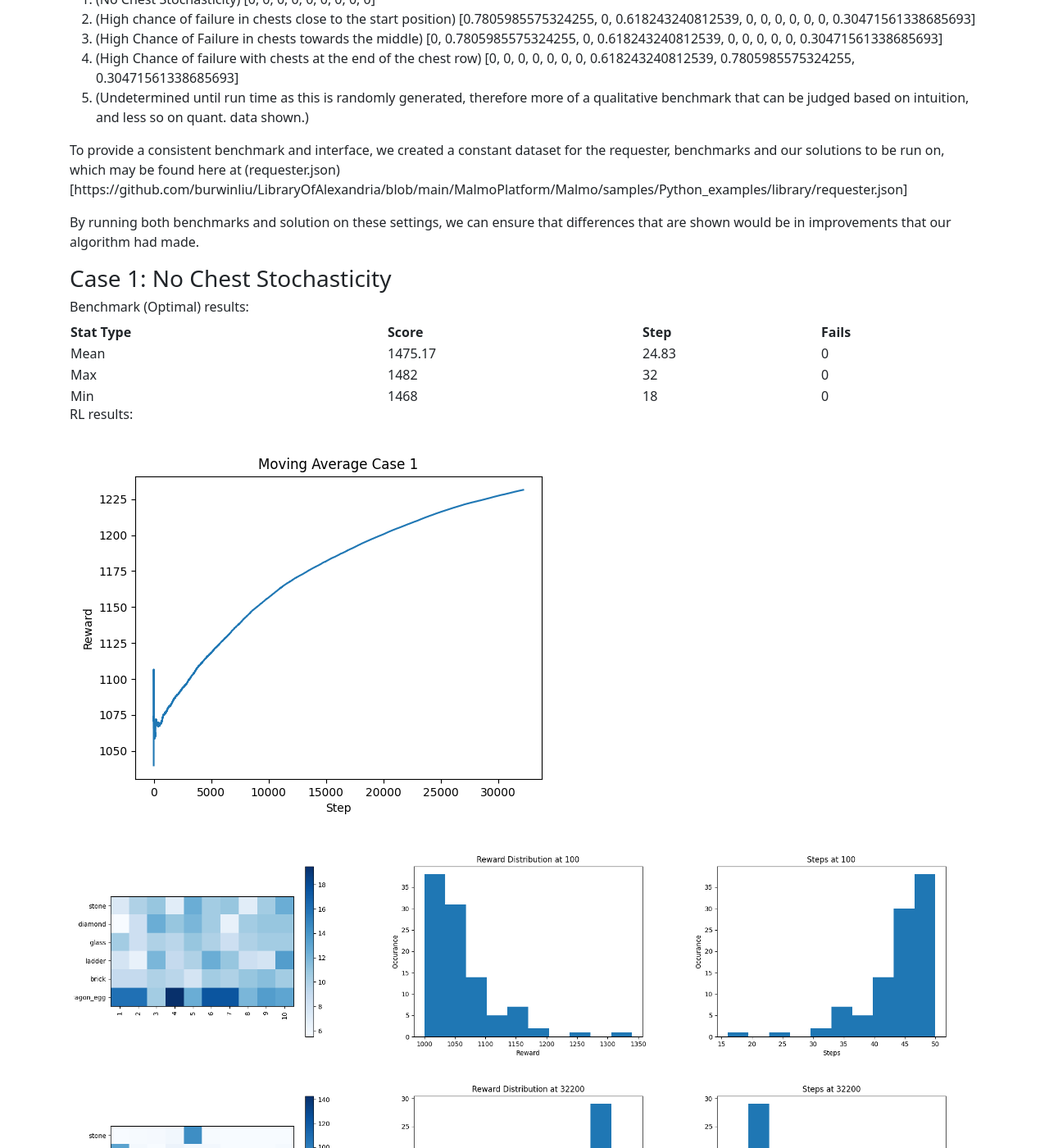
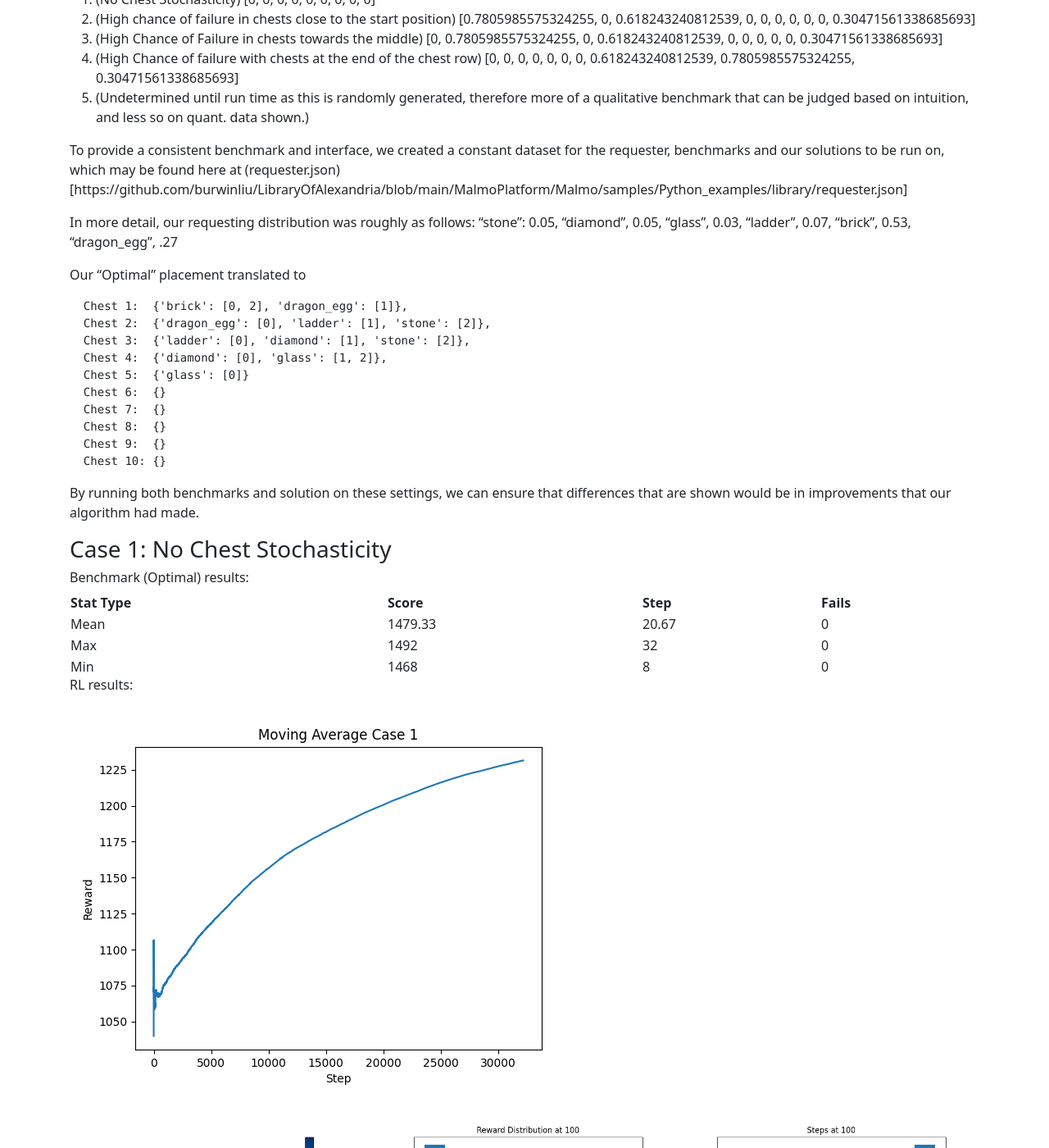
Before and after one commit to burwinliu-zz/LibraryOfAlexandria, a Jekyll site: the page built from docs/final.md, in a window 1280 px wide and 1400 px high, scrolled down 7658 px. Shown: the whole window at 82% size. Built offline with Jekyll 4.4.1, drawn with Linux system fonts in a browser that asks for light colours; some of the changed text lies outside the part shown.

Commit message:
fixing benchmark and upating values

````diff
--- a/docs/final.md
+++ b/docs/final.md
@@ -251,6 +251,23 @@
 
 To provide a consistent benchmark and interface, we created a constant dataset for the requester, benchmarks and our solutions to be run on, which may be found here at (requester.json)[https://github.com/burwinliu/LibraryOfAlexandria/blob/main/MalmoPlatform/Malmo/samples/Python_examples/library/requester.json]
 
+In more detail, our requesting distribution was roughly as follows:
+"stone": 0.05, "diamond", 0.05, "glass", 0.03, "ladder", 0.07, "brick", 0.53, "dragon_egg", .27
+
+Our "Optimal" placement translated to
+```
+  Chest 1:  {'brick': [0, 2], 'dragon_egg': [1]},
+  Chest 2:  {'dragon_egg': [0], 'ladder': [1], 'stone': [2]},
+  Chest 3:  {'ladder': [0], 'diamond': [1], 'stone': [2]},
+  Chest 4:  {'diamond': [0], 'glass': [1, 2]},
+  Chest 5:  {'glass': [0]}
+  Chest 6:  {}
+  Chest 7:  {}
+  Chest 8:  {}
+  Chest 9:  {}
+  Chest 10: {}
+```
+
 By running both benchmarks and solution on these settings, we can ensure that differences that are shown would be in improvements that our algorithm had made.
 
 ### Case 1: No Chest Stochasticity
@@ -265,20 +282,20 @@
   </tr>
   <tr>
     <td>Mean</td>
-    <td>1475.17</td>
-    <td>24.83</td>
+    <td>1479.33</td>
+    <td>20.67</td>
     <td>0</td>
   </tr>
   <tr>
     <td>Max</td>
-    <td>1482</td>
+    <td>1492</td>
     <td>32</td>
     <td>0</td>
   </tr>
   <tr>
     <td>Min</td>
     <td>1468</td>
-    <td>18</td>
+    <td>8</td>
     <td>0</td>
   </tr>
 </table>
@@ -313,7 +330,7 @@
 
 
 ### Case 2: High chance of failure in chests close to the start position
-Benchmark (Optimal) results:
+#### Benchmark (Optimal) results:
 <table style="width:100%">
   <tr>
     <th>Stat Type</th>
@@ -323,13 +340,13 @@
   </tr>
   <tr>
     <td>Mean</td>
-    <td>-47.26</td>
-    <td>20.49</td>
-    <td>1.59</td>
+    <td>10.96</td>
+    <td>17.83</td>
+    <td>1.80</td>
   </tr>
   <tr>
     <td>Max</td>
-    <td>1482</td>
+    <td>1492</td>
     <td>32</td>
     <td>3</td>
   </tr>
@@ -341,7 +358,7 @@
   </tr>
 </table>
 
-RL results:
+#### RL results:
 <img src="static/graphs/case2/case2.png"/>
 <div style="display: flex;width:100%;">
     <div style="flex: 33.33%;padding: 5px;">
@@ -368,7 +385,7 @@
 </div>
 
 ### Case 3: High Chance of Failure in chests towards the middle
-Benchmark (Optimal) results:
+#### Benchmark (Optimal) results:
 <table style="width:100%">
   <tr>
     <th>Stat Type</th>
@@ -378,25 +395,25 @@
   </tr>
   <tr>
     <td>Mean</td>
-    <td>902.97</td>
+    <td>918.81</td>
     <td>23.51</td>
-    <td>0.373</td>
+    <td>0.36</td>
   </tr>
   <tr>
     <td>Max</td>
-    <td>1482</td>
+    <td>1492</td>
     <td>32</td>
     <td>2</td>
   </tr>
   <tr>
     <td>Min</td>
     <td>-200</td>
-    <td>18</td>
+    <td>8</td>
     <td>0</td>
   </tr>
 </table>
 
-RL results:
+#### RL results:
 <img src="static/graphs/case3/case3.png"/>
 <div style="display: flex;width:100%;">
     <div style="flex: 33.33%;padding: 5px;">
@@ -423,7 +440,7 @@
 </div>
 
 ### Case 4: High Chance of failure with chests at the end of the chest row
-Benchmark (Optimal) results:
+#### Benchmark (Optimal) results:
 <table style="width:100%">
   <tr>
     <th>Stat Type</th>
@@ -433,25 +450,25 @@
   </tr>
   <tr>
     <td>Mean</td>
-    <td>1474.70</td>
-    <td>25.296</td>
+    <td>1474.80</td>
+    <td>25.196</td>
     <td>0</td>
   </tr>
   <tr>
     <td>Max</td>
-    <td>1482</td>
+    <td>1492</td>
     <td>32</td>
     <td>0</td>
   </tr>
   <tr>
     <td>Min</td>
     <td>1468</td>
-    <td>18</td>
+    <td>8</td>
     <td>0</td>
   </tr>
 </table>
 
-RL results:
+#### RL results:
 <img src="static/graphs/case4/case4.png"/>
 <div style="display: flex;width:100%;">
     <div style="flex: 33.33%;padding: 5px;">
@@ -478,7 +495,8 @@
 </div>
 
 ### Case 5: Random
-RL results:
+#### RL results:
+<img src="static/graphs/case5/case5.png"/>
 <div style="display: flex;width:100%;">
     <div style="flex: 33.33%;padding: 5px;">
         <img src="static/graphs/case5/first/heatmap100.png" style="width:100%"/>
````
Also changed, not shown: docs/static/graphs/case5/case5.png (added), result.png (added), 2 other files.
